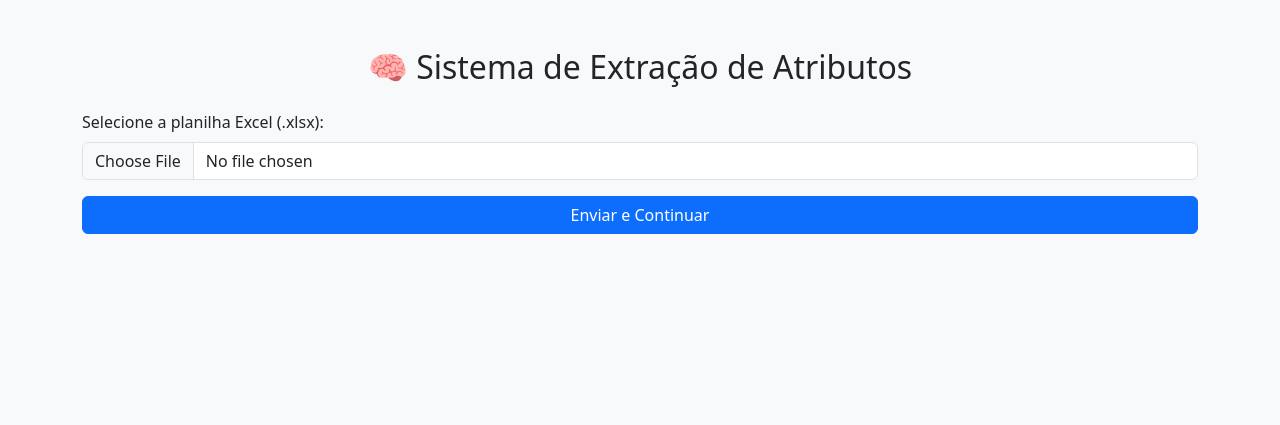
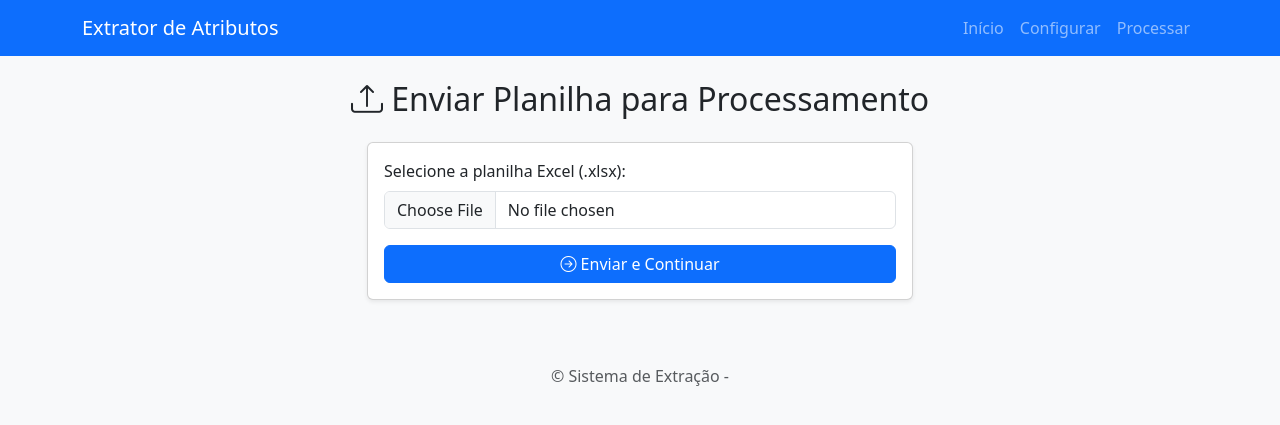
Before and after one commit to Douglasprojetospro/extrator-atributos-web, a Flask app: page / in a window 1280 px wide. Shown: the top 425 px of the page. Run offline with Flask 3, Linux system fonts and the light colour scheme.

Commit message:
Update index.html

```diff
--- a/templates/index.html
+++ b/templates/index.html
@@ -1,20 +1,23 @@
-<!DOCTYPE html>
-<html lang="pt-BR">
-<head>
-    <meta charset="UTF-8">
-    <title>Extrator de Atributos</title>
-    <link rel="stylesheet" href="https://cdn.jsdelivr.net/npm/bootstrap@5.3.0/dist/css/bootstrap.min.css">
-</head>
-<body class="bg-light">
-<div class="container py-5">
-    <h2 class="text-center">🧠 Sistema de Extração de Atributos</h2>
-    <form method="POST" action="/upload" enctype="multipart/form-data" class="mt-4">
-        <div class="mb-3">
-            <label class="form-label">Selecione a planilha Excel (.xlsx):</label>
-            <input type="file" name="arquivo" class="form-control" required>
+{% extends "base.html" %}
+
+{% block title %}Início - Extrator de Atributos{% endblock %}
+
+{% block content %}
+<h2 class="mb-4 text-center"><i class="bi bi-upload"></i> Enviar Planilha para Processamento</h2>
+
+<form method="POST" action="/upload" enctype="multipart/form-data" class="row justify-content-center">
+    <div class="col-md-6">
+        <div class="card shadow-sm">
+            <div class="card-body">
+                <div class="mb-3">
+                    <label class="form-label">Selecione a planilha Excel (.xlsx):</label>
+                    <input type="file" name="arquivo" class="form-control" accept=".xlsx,.xls" required>
+                </div>
+                <button class="btn btn-primary w-100">
+                    <i class="bi bi-arrow-right-circle"></i> Enviar e Continuar
+                </button>
+            </div>
         </div>
-        <button class="btn btn-primary w-100">Enviar e Continuar</button>
-    </form>
-</div>
-</body>
-</html>
+    </div>
+</form>
+{% endblock %}
```
